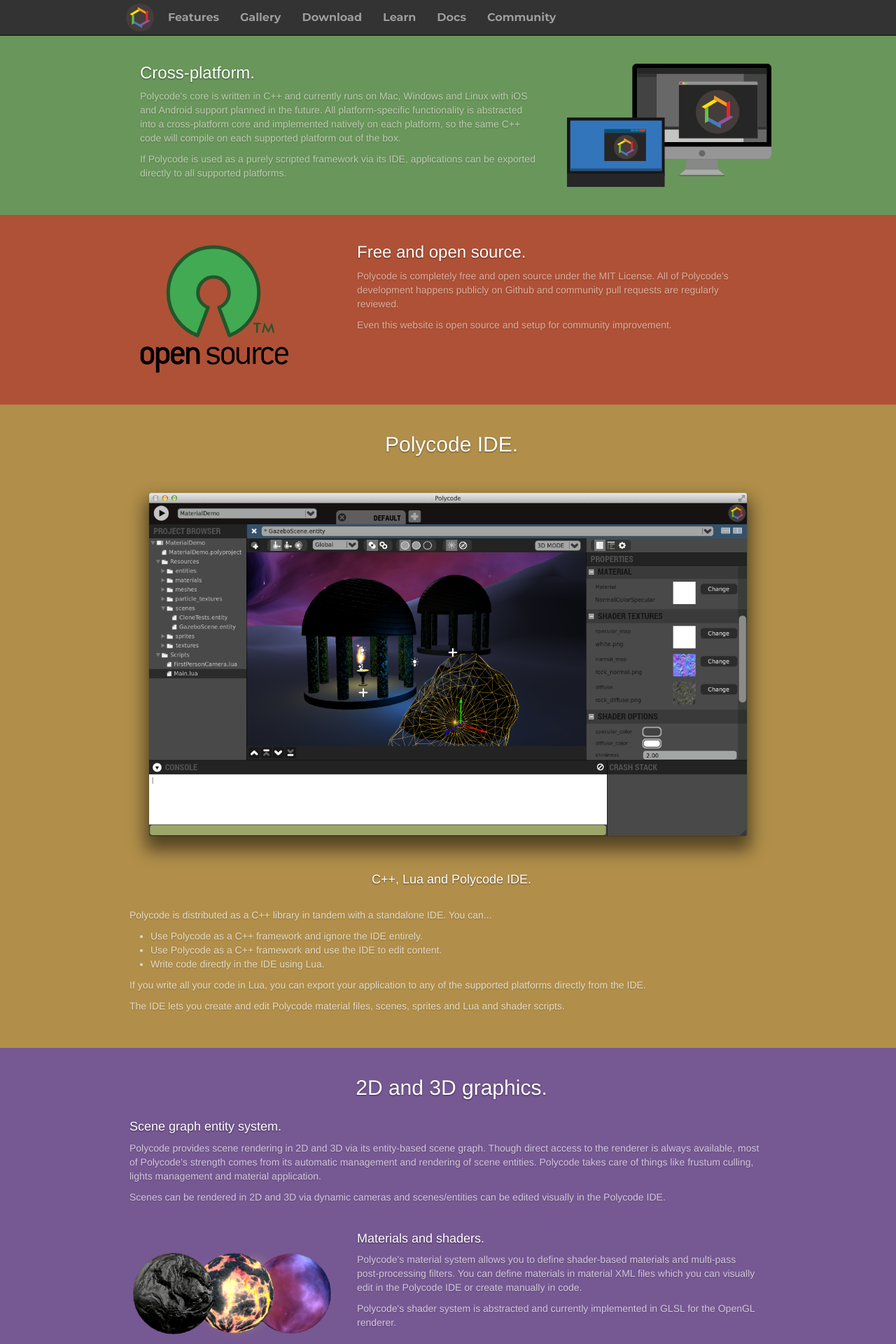
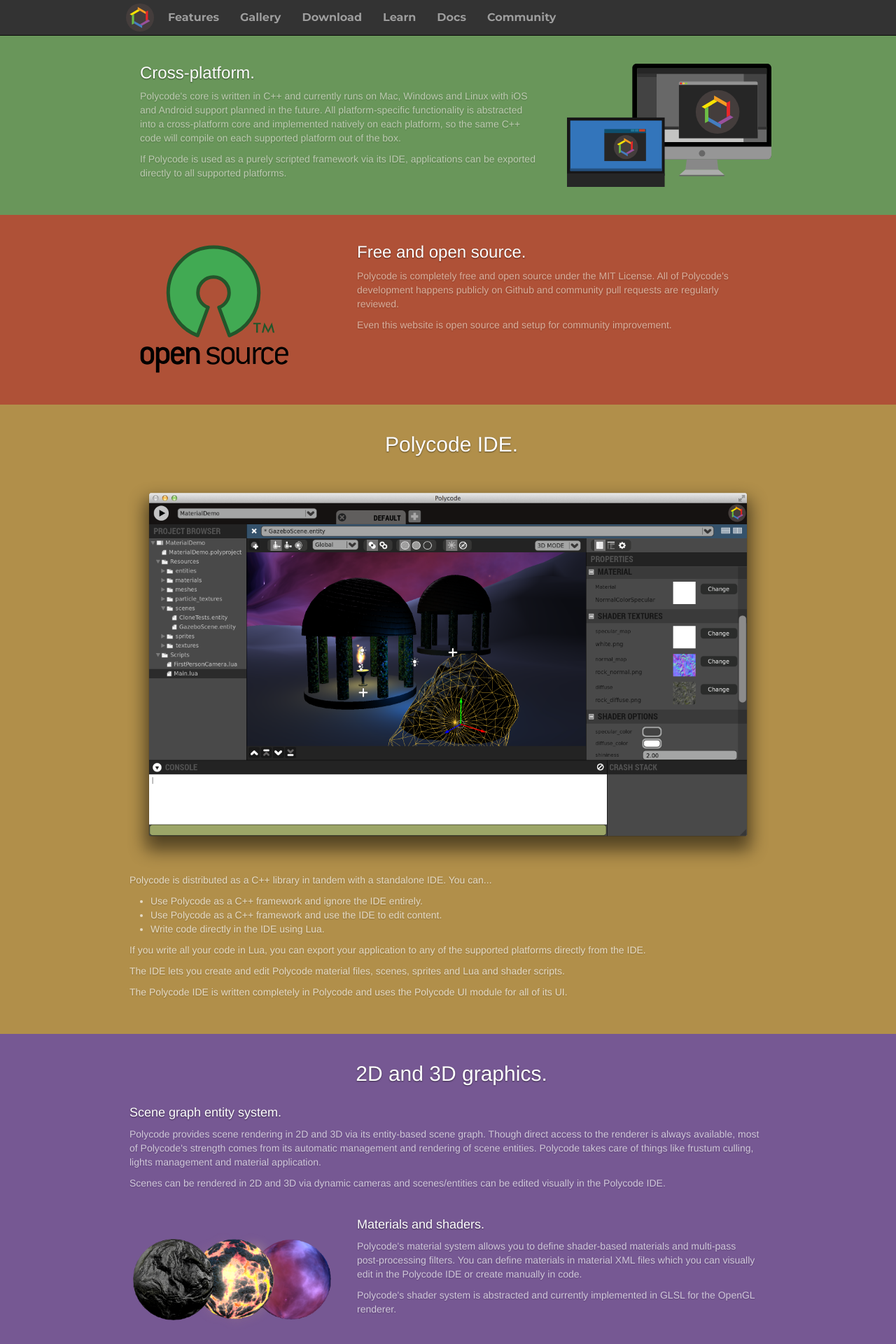
Before and after one commit to ivansafrin/PolycodeSite, a PHP site: page /features in a window 1280 px wide. Shown: the top 1920 px of the page at 70% size. Run offline with PHP 8.4, Linux system fonts and the light colour scheme; some libraries are stand-ins or nearby versions.

Commit message:
Fixed up features page

```diff
--- a/features/index.php
+++ b/features/index.php
@@ -40,7 +40,6 @@
 	  <div class="row">
 		<div><img src="/images/feature_ide_big.png" width="100%"/></div>
 		<div>
-			<div class="centerh"><h4 class="fh3">C++, Lua and Polycode IDE.</h4></div>
 			<p>Polycode is distributed as a C++ library in tandem with a standalone IDE. You can...</p>
 			<ul>
 				<li>Use Polycode as a C++ framework and ignore the IDE entirely.</li>
@@ -49,6 +48,7 @@
 			</ul>
 			<p>If you write all your code in Lua, you can export your application to any of the supported platforms directly from the IDE.</p>
 			<p>The IDE lets you create and edit Polycode material files, scenes, sprites and Lua and shader scripts.</p>
+			<p>The Polycode IDE is written completely in Polycode and uses the Polycode UI module for all of its UI.</p>
 		</div>
 	  </div>
 	</div>
@@ -111,6 +111,50 @@
 	</div>
 	</div>
 
+	<div class="feat feat_3">
+	<div class="container">
+	  <div class="row">
+		<div class="col-md-8">
+			<h3 class="fh3">Networking.</h3>
+			<p>UDP-based peer-to-peer or server-client networking system with reliable packet support (currently C++ only).</p>
+		</div>
+		<div class="col-md-4">
+			<img src="/images/feature_networking.svg" height="120px"/>
+		</div>
+	  </div>
+	</div>
+	</div>
+
+	<div class="feat feat_4">
+	<div class="container">
+	<div class="centerh"><h2 class="fh3">UI.</h2></div>
+
+	  <div class="row">
+		<div style="margin-bottom: 30px"><img src="/images/feature_ui.svg" width="100%"/></div>
+		<div>
+			<p>Polycode comes with a UI module that includes buttons, checkboxes, slides, color pickers, file dialogs, scroll bars, text input, menus and windows. It's fully skinnable and comes with light and dark default themes which include a high-reslution retina-ready version.</p>
+		</div>
+	  </div>
+
+	</div>
+	</div>
+
+	<div class="feat feat_1">
+	<div class="container">
+	  <div class="row">
+		<div class="col-md-8">
+			<h3 class="fh3">2D and 3D Physics and collision.</h3>
+			<p>Polycode comes with a 3D physics module that integrates the Bullet physics engine with Polycode's scene graph system for automatic physics simulation and collision detection, character controller and vehicle simulation.</p>
+			<p>Polycode also includes a 2D physics module which integrates Box2D with its scene graph for automatic 2D physics simulation and collision detection.</p>
+		</div>
+		<div class="col-md-4">
+			<img src="/images/feature_physics.svg" height="120px"/>
+		</div>
+	  </div>
+	</div>
+	</div>
+
+
 	<div class="container">
 <?
 	require_once("../site/footer.php");
--- a/index.php
+++ b/index.php
@@ -2,7 +2,7 @@
 require_once("site/header.php");
 ?>
 	<div class="index-main">
-		<p style="margin: 0px 0px 50px 0px"><img src="/images/index_header.svg" height="300px"></p>
+		<p style="margin: 80px 0px 80px 0px"><img src="/images/frontpage_image.svg" height="200px"></p>
 		<p class="lead">Polycode is a free, open source framework for creating cross-platform games and interactive applications. It can be used as a C++ library, a standalone editor or both!</p>
 		<p><a class="btn btn-lg btn-success" href="/features" role="button">Learn more</a></p>
 	</div >
```
Also changed, not shown: images/feature_networking.svg (added), images/feature_physics.svg (added), images/feature_ui.svg (added), images/frontpage_image.svg (added), 1 other file.
